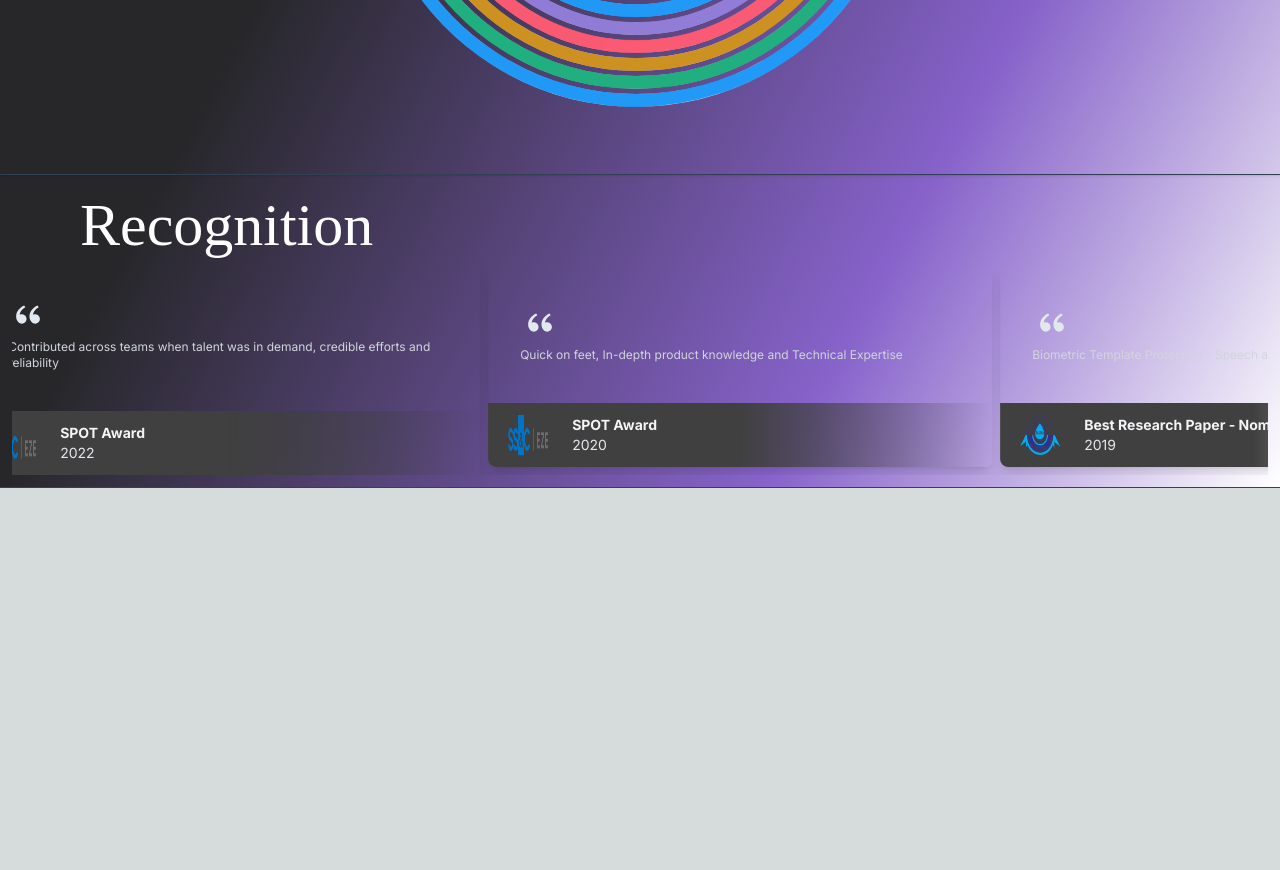
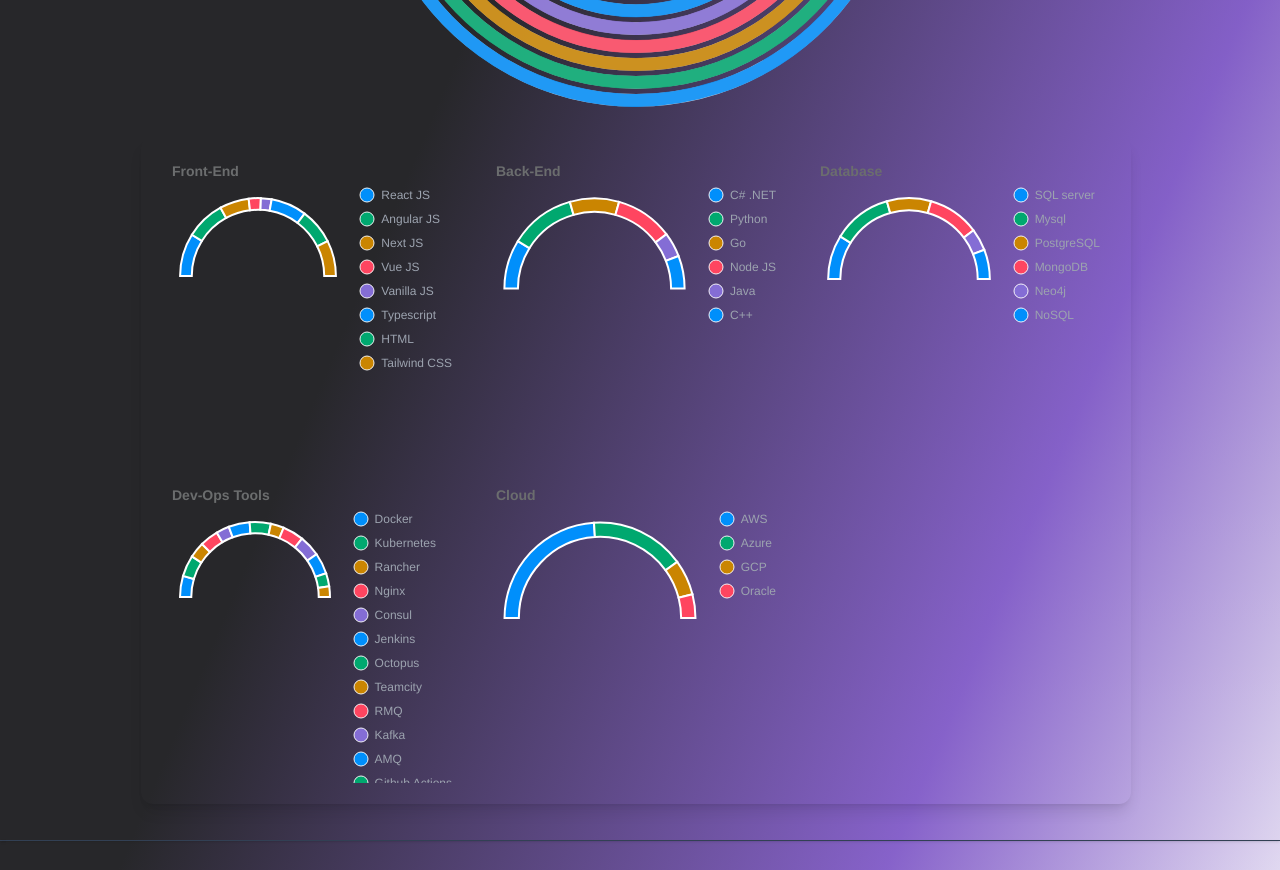
Before and after one commit to archananarayanan/Portfolio, a Next.js app in the folder portfolio/: page / in a window 1280 px wide. Shown: the part 1920-2790 px from the top of the page. Before the commit the page ends 2408 px from the top, so only its background shows below. Built offline with nearby package versions, Linux system fonts and the light colour scheme.

Commit message:
more charts

```diff
--- a/portfolio/src/app/skills.tsx
+++ b/portfolio/src/app/skills.tsx
@@ -1,13 +1,27 @@
 'use client';
 import dynamic from 'next/dynamic'
+import { useEffect, useState } from 'react';
 import { useMediaQuery } from 'react-responsive'
 
 const ReactApexChart = dynamic(() => import('react-apexcharts'), { ssr: false });
+
+export interface ChartData {
+    seriesIndex: number;
+    dataPointIndex: number;
+    w: any;
+}
 
 export default function Skills() {
 
     const isMinScreen = useMediaQuery({ query: '(max-width: 400px)' })
     const isMinScreen2 = useMediaQuery({ query: '(max-width: 600px)' })
+    const isMinScreen3 = useMediaQuery({query: '(min-width: 768px)' })
+
+    const [curTheme, setCurTheme] = useState<string | null>('');
+
+    useEffect(() => {
+        setCurTheme(localStorage.getItem("theme"));
+    }, [])
 
     const chartOptions = {
         series: [90, 100, 100, 85, 75, 60, 30],
@@ -39,8 +53,238 @@
 
       };
 
+    const frontendChart =  {
+
+        series: [60, 55, 41, 17, 15, 50, 50, 50],
+        options: {
+          plotOptions: {
+            pie: {
+              startAngle: -90,
+              endAngle: 90,
+              offsetY: 10,
+              donut: {
+                    size: (isMinScreen || isMinScreen2 || isMinScreen3) ? "85%" : "75%"
+                }
+            }
+          },
+          grid: {
+            padding: {
+              bottom: -80
+            }
+          },
+          labels: ["React JS", "Angular JS", "Next JS", "Vue JS", "Vanilla JS", "Typescript", "HTML", "Tailwind CSS"],
+          dataLabels: {
+            enabled: false,
+          },
+          title: {
+            text: 'Front-End',
+            style: {
+                color: '#6b6d6e'
+            },
+          },
+          responsive: [{
+            breakpoint: 100,
+            options: {
+              chart: {
+                width: (isMinScreen || isMinScreen2 || isMinScreen3) ? 50 : 200
+              },
+              legend: {
+                fontSize: (isMinScreen || isMinScreen2 || isMinScreen3 ) ? '10px' : '14px',
+                position: (isMinScreen || isMinScreen2 || isMinScreen3 ) ? 'bottom' : '',
+                width: (isMinScreen || isMinScreen2 || isMinScreen3 ) ? 10 : 50,
+                height: (isMinScreen || isMinScreen2 || isMinScreen3 ) ? 20 : 50,
+              }
+            }
+          }]
+        }
+    };
+
+    const backendChart =  {
+
+        series: [60, 80, 60, 70, 30, 40],
+        options: {
+          plotOptions: {
+            pie: {
+              startAngle: -90,
+              endAngle: 90,
+              offsetY: 10,
+              donut: {
+                size: (isMinScreen || isMinScreen2 || isMinScreen3) ? "85%" : "75%"
+            }
+            }
+          },
+          grid: {
+            padding: {
+              bottom: -80
+            }
+          },
+          labels: ["C# .NET", "Python", "Go", "Node JS", "Java", "C++"],
+          dataLabels: {
+            enabled: false,
+          },
+          title: {
+            text: 'Back-End',
+            style: {
+                color: '#6b6d6e'
+            },
+          },
+          responsive: [{
+            breakpoint: 100,
+            options: {
+              chart: {
+                width: (isMinScreen || isMinScreen2 || isMinScreen3) ? 50 : 200
+              },
+              legend: {
+                fontSize: (isMinScreen || isMinScreen2 || isMinScreen3 ) ? '10px' : '14px',
+                position: (isMinScreen || isMinScreen2 || isMinScreen3 ) ? 'bottom' : '',
+                width: (isMinScreen || isMinScreen2 || isMinScreen3 ) ? 10 : 50,
+                height: (isMinScreen || isMinScreen2 || isMinScreen3 ) ? 20 : 50,
+              }
+            }
+          }]
+        }
+    };
+
+    const databaseChart =  {
+
+        series: [60, 80, 60, 70, 30, 40],
+        options: {
+          plotOptions: {
+            pie: {
+              startAngle: -90,
+              endAngle: 90,
+              offsetY: 10,
+              donut: {
+                size: (isMinScreen || isMinScreen2 || isMinScreen3) ? "85%" : "75%"
+            }
+            }
+          },
+          grid: {
+            padding: {
+              bottom: -80
+            }
+          },
+          labels: ["SQL server", "Mysql", "PostgreSQL", "MongoDB", "Neo4j", "NoSQL"],
+          dataLabels: {
+            enabled: false,
+          },
+          title: {
+            text: 'Database',
+            style: {
+                color: '#6b6d6e'
+            },
+          },
+          responsive: [{
+            breakpoint: 100,
+            options: {
+              chart: {
+                width: (isMinScreen || isMinScreen2 || isMinScreen3) ? 50 : 200
+              },
+              legend: {
+                fontSize: (isMinScreen || isMinScreen2 || isMinScreen3 ) ? '10px' : '14px',
+                position: (isMinScreen || isMinScreen2 || isMinScreen3 ) ? 'bottom' : '',
+                width: (isMinScreen || isMinScreen2 || isMinScreen3 ) ? 10 : 50,
+                height: (isMinScreen || isMinScreen2 || isMinScreen3 ) ? 20 : 50,
+              }
+            }
+          }]
+        }
+    };
+
+    const devopsChart =  {
+
+        series: [80, 80, 60, 70, 50, 80, 80, 50, 80, 80, 80, 50, 40],
+        options: {
+          plotOptions: {
+            pie: {
+              startAngle: -90,
+              endAngle: 90,
+              offsetY: 10,
+              donut: {
+                size: (isMinScreen || isMinScreen2 || isMinScreen3) ? "85%" : "75%"
+            }
+            }
+          },
+          grid: {
+            padding: {
+              bottom: -80
+            }
+          },
+          labels: ["Docker", "Kubernetes", "Rancher", "Nginx", "Consul", "Jenkins", "Octopus", "Teamcity", "RMQ", "Kafka", "AMQ", "Github Actions", "Datadog"],
+          dataLabels: {
+            enabled: false,
+          },
+          title: {
+            text: 'Dev-Ops Tools',
+            style: {
+                color: '#6b6d6e'
+            },
+          },
+          responsive: [{
+            breakpoint: 100,
+            options: {
+              chart: {
+                width: (isMinScreen || isMinScreen2 || isMinScreen3) ? 50 : 200
+              },
+              legend: {
+                fontSize: (isMinScreen || isMinScreen2 || isMinScreen3 ) ? '10px' : '14px',
+                position: (isMinScreen || isMinScreen2 || isMinScreen3 ) ? 'bottom' : '',
+                width: (isMinScreen || isMinScreen2 || isMinScreen3 ) ? 10 : 50,
+                height: (isMinScreen || isMinScreen2 || isMinScreen3 ) ? 20 : 50,
+              }
+            }
+          }]
+        }
+    };
+
+    const cloudChart =  {
+
+        series: [120, 80, 30, 20],
+        options: {
+          plotOptions: {
+            pie: {
+              startAngle: -90,
+              endAngle: 90,
+              offsetY: 10,
+              donut: {
+                size: (isMinScreen || isMinScreen2 || isMinScreen3) ? "85%" : "75%"
+            }
+            }
+          },
+          grid: {
+            padding: {
+              bottom: -80
+            }
+          },
+          labels: ["AWS", "Azure", "GCP", "Oracle"],
+          dataLabels: {
+            enabled: false,
+          },
+          title: {
+            text: 'Cloud',
+            style: {
+                color: '#6b6d6e'
+            },
+          },
+          responsive: [{
+            breakpoint: 100,
+            options: {
+              chart: {
+                width: (isMinScreen || isMinScreen2 || isMinScreen3 ) ? 50 : 200
+              },
+              legend: {
+                fontSize: (isMinScreen || isMinScreen2 || isMinScreen3 ) ? '10px' : '14px',
+                position: (isMinScreen || isMinScreen2 || isMinScreen3 ) ? 'bottom' : '',
+                width: (isMinScreen || isMinScreen2 || isMinScreen3 ) ? 10 : 50,
+                height: (isMinScreen || isMinScreen2 || isMinScreen3 ) ? 20 : 50,
+              }
+            }
+          }]
+        }
+    };
+
     return (
-        <div className="w-full bg-transaprent [&_SvgjsText1285]:text-sm">
+        <div className="w-full bg-transaprent flex flex-col items-center">
             {(typeof window !== 'undefined') && <ReactApexChart
                 options={chartOptions.options}
                 series={chartOptions.series}
@@ -48,6 +292,53 @@
                 height={(isMinScreen || isMinScreen2 ) ? 300 : 600}
                 width={(isMinScreen || isMinScreen2 ) ? 300 : 600}
             />}
+            <div className="flex grid grid-cols-1 sm:grid-cols-2 lg:grid-cols-3 p-3 gap-2 justify-between border border-transparent rounded-xl shadow-lg">
+                {(typeof window !== 'undefined') && <ReactApexChart
+                    options={frontendChart.options}
+                    series={frontendChart.series}
+                    type="donut"
+                    align='center'
+                    height={(isMinScreen || isMinScreen2 || isMinScreen3) ? 300 : 400}
+                    width={(isMinScreen || isMinScreen2 || isMinScreen3) ? 300 : 400}
+                    className="p-2 dark:text-neutral-200"
+                />}
+                {(typeof window !== 'undefined') && <ReactApexChart
+                    options={backendChart.options}
+                    series={backendChart.series}
+                    type="donut"
+                    align='center'
+                    height={(isMinScreen || isMinScreen2 || isMinScreen3) ? 300 : 400}
+                    width={(isMinScreen || isMinScreen2 || isMinScreen3) ? 300 : 400}
+                    className="p-2"
+                />}
+                {(typeof window !== 'undefined') && <ReactApexChart
+                    options={databaseChart.options}
+                    series={databaseChart.series}
+                    type="donut"
+                    align='center'
+                    height={(isMinScreen || isMinScreen2 || isMinScreen3) ? 300 : 400}
+                    width={(isMinScreen || isMinScreen2 || isMinScreen3) ? 300 : 400}
+                    className="p-2"
+                />}
+                {(typeof window !== 'undefined') && <ReactApexChart
+                    options={devopsChart.options}
+                    series={devopsChart.series}
+                    type="donut"
+                    align='center'
+                    height={(isMinScreen || isMinScreen2 || isMinScreen3) ? 300 : 400}
+                    width={(isMinScreen || isMinScreen2 || isMinScreen3) ? 300 : 400}
+                    className="p-2"
+                />}
+                {(typeof window !== 'undefined') && <ReactApexChart
+                    options={cloudChart.options}
+                    series={cloudChart.series}
+                    type="donut"
+                    align='center'
+                    height={(isMinScreen || isMinScreen2 || isMinScreen3) ? 300 : 400}
+                    width={(isMinScreen || isMinScreen2 || isMinScreen3 ) ? 300 : 400}
+                    className="p-2"
+                />}
+            </div>
         </div>
     )
 }
```
